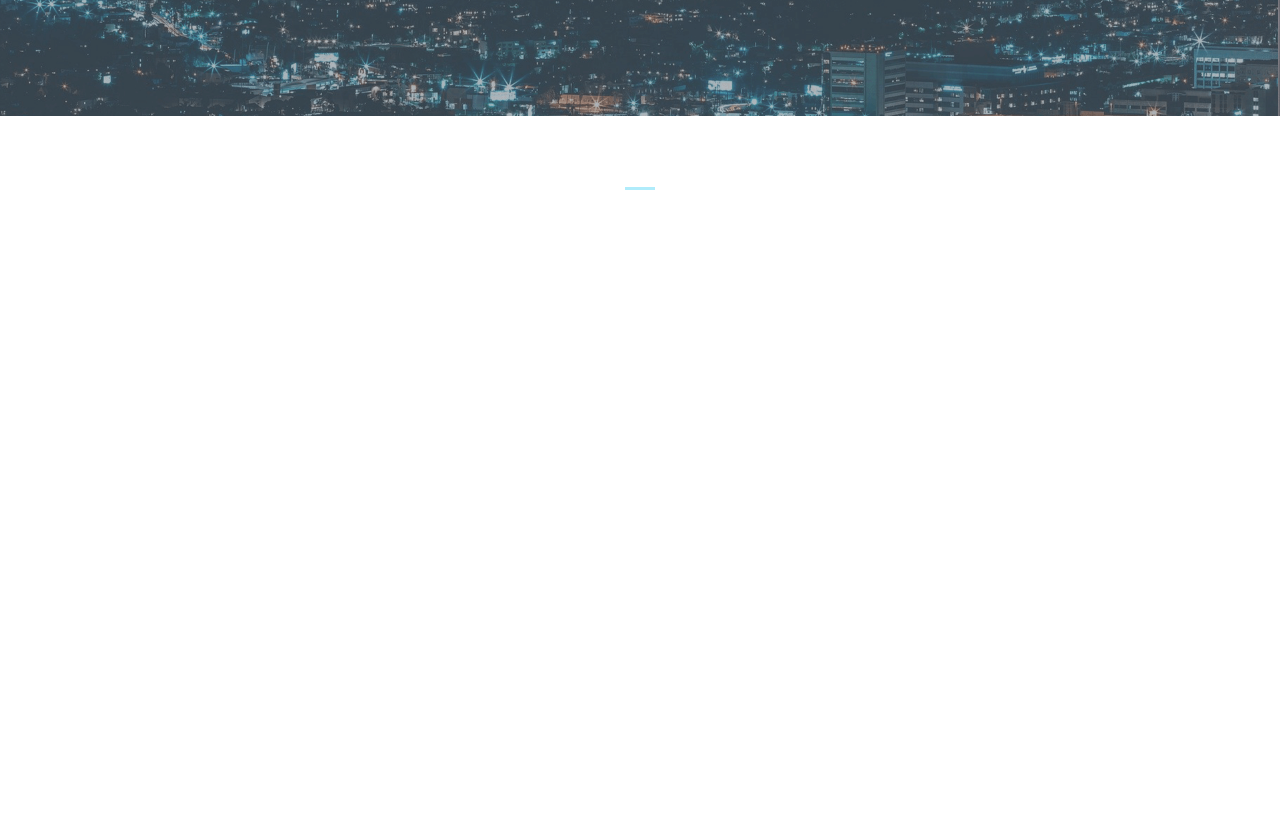
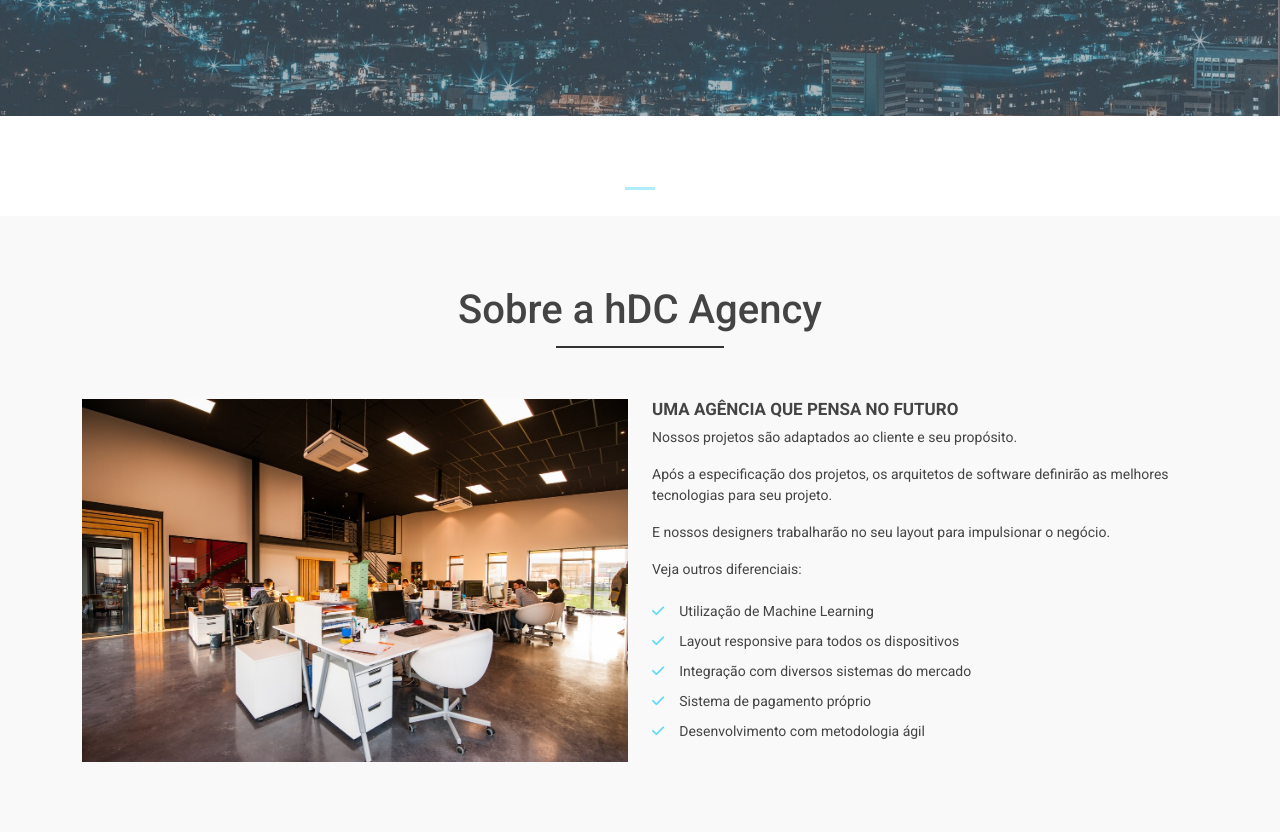
Before and after one commit to joschonarth/e-tech-solutions, a plain HTML site: page index.html in a window 1280 px wide. Shown: the part 504-1336 px from the top of the page. Before the commit the page ends 800 px from the top, so only its background shows below. Drawn offline with nearby package versions, Linux system fonts and the light colour scheme.

Commit message:
Update hDC Agency

```diff
--- a/css/styles.css
+++ b/css/styles.css
@@ -96,3 +96,47 @@
 .carousel-indicators .active {
     background-color: #65daf9;
 }
+
+/* Sobre a empresa */
+
+#about-area {
+    background-color: #f9f9f9;
+}
+
+.main-title {
+    color: #444;
+    margin: 0 0 65px 0;
+    font-size: 40px;
+    text-align: center;
+    position: relative;
+}
+
+.main-title::after {
+    content: "";
+    border-top: 2px solid #333;
+    width: 15%;
+    position: absolute;
+    top: 60px;
+    left: 42.5%;
+}
+
+.about-title {
+    font-size: 17px;
+    color: #444;
+    text-transform: uppercase;
+    font-weight: bold;
+}
+
+#about-list {
+    list-style: none;
+    padding-left: 0;
+}
+
+#about-list li {
+    line-height: 30px;
+}
+
+#about-list i {
+    color: #65daf9;
+    margin-right: 15px;
+}
--- a/index.html
+++ b/index.html
@@ -83,8 +83,35 @@
                     <span class="carousel-control-next-icon" aria-hidden="true"></span>
                     <span class="sr-only">Previous</span>
                 </a>
+            </div>
 
+            <div id="about-area">
+                <div class="container">
+                    <div class="row">
+                        <div class="col-12">
+                            <h3 class="main-title">Sobre a hDC Agency</h3>
+                        </div>
+                        <div class="col-md-6">
+                            <img class="img-fluid" src="img/agencia.jpg" alt="Agência hDC">
+                        </div>
+                        <div class="col-md-6">
+                            <h3 class="about-title">Uma agência que pensa no futuro</h3>
+                            <p>Nossos projetos são adaptados ao cliente e seu propósito.</p>
+                            <p>Após a especificação dos projetos, os arquitetos de software definirão as melhores tecnologias para seu projeto.</p>
+                            <p>E nossos designers trabalharão no seu layout para impulsionar o negócio.</p>
+                            <p>Veja outros diferenciais:</p>
+                            <ul id="about-list">
+                                <li><i class="fas fa-check"></i>Utilização de Machine Learning</li>
+                                <li><i class="fas fa-check"></i>Layout responsive para todos os dispositivos</li>
+                                <li><i class="fas fa-check"></i>Integração com diversos sistemas do mercado</li>
+                                <li><i class="fas fa-check"></i>Sistema de pagamento próprio</li>
+                                <li><i class="fas fa-check"></i>Desenvolvimento com metodologia ágil</li>
+                            </ul>
+                        </div>
+                    </div>
+                </div>
             </div>
+
         </div>
     </main>
     <script src="js/scripts.js"></script>
```
